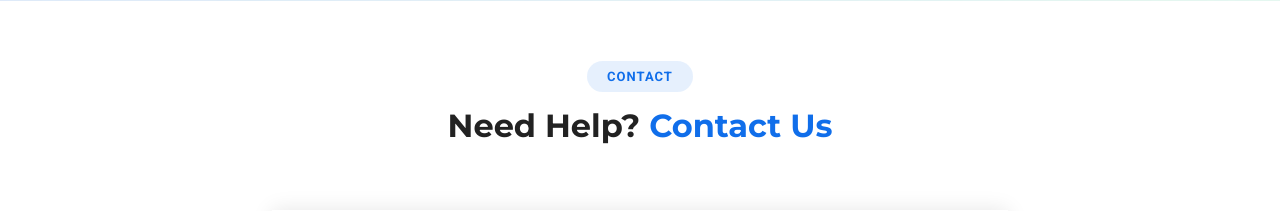
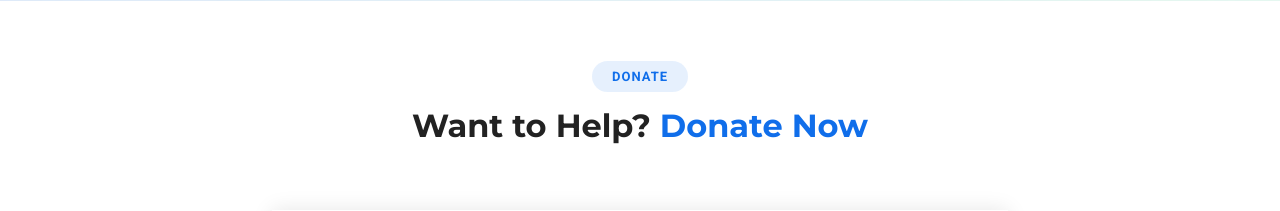
Before and after one commit to Carrington-dev/tshapfutshe, a Django app: page /en/donate/ in a window 1280 px wide. Shown: the part 718-929 px from the top of the page. Run offline with Django 5.2, Linux system fonts and the light colour scheme; some libraries are stand-ins or nearby versions.

Commit message:
Update donate.html
Co-Authored-By: Stemgon <165911512+stemgon@users.noreply.github.com>

```diff
--- a/templates/donations/donate.html
+++ b/templates/donations/donate.html
@@ -31,8 +31,8 @@
 
 <!-- Section Title -->
 <div class="container section-title" data-aos="fade-up">
-    <h2>Contact</h2>
-    <p><span>Need Help?</span> <span class="description-title">Contact Us</span></p>
+    <h2>Donate</h2>
+    <p><span>Want to Help?</span> <span class="description-title">Donate Now</span></p>
 </div><!-- End Section Title -->
 
 <div class="container" data-aos="fade-up" data-aos-delay="100">
```
